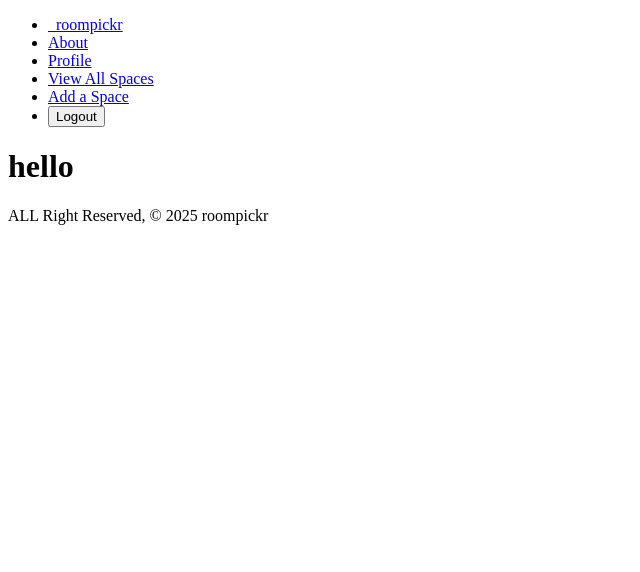
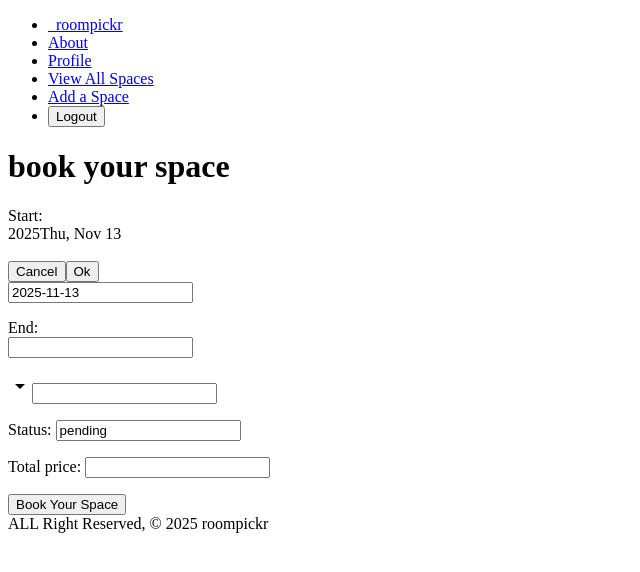
Before and after one commit to Fatema-Abdulla/RoomPickr, a Django app: page /spaces/1/booking/1/ in a window 1280 px wide. Shown: the top 572 px of the page, without its empty margins (0-640 px from the left). Run offline with Django 5.2, Linux system fonts and the light colour scheme; the visitor is signed in with stand-in values (Sample User, id 1).

Commit message:
booking calender done

```diff
--- a/roompickr/main_app/templates/base.html
+++ b/roompickr/main_app/templates/base.html
@@ -4,6 +4,7 @@
   <head>
     <meta charset="UTF-8" />
     <meta name="viewport" content="width=device-width, initial-scale=1.0" />
+    <script src="https://cdnjs.cloudflare.com/ajax/libs/materialize/1.0.0/js/materialize.min.js"></script>
     <title>Room Pickr</title>
 
   </head>
--- a/roompickr/main_app/templates/main_app/booking_form.html
+++ b/roompickr/main_app/templates/main_app/booking_form.html
@@ -2,20 +2,25 @@
 {% block content %}
 
 
-<h1>hello</h1>
+<h1>book your space</h1>
+
 <div>
-  <form action=""></form>
+   <form action="" method="post">
+    {% csrf_token %}
+    {{ form.as_p }}
+    <input type="submit" value="Book Your Space" class="btn" />
+  </form>
 </div>
 
 <script>
-  let dateEl = document.getElementById("id_date")
+  let dateEl = document.getElementById("id_start")
   M.Datepicker.init(dateEl, {
     format: "yyyy-mm-dd",
     defaultDate: new Date(),
     setDefaultDate: true,
     autoClose: true,
   })
-  let selectE1 = document.getElementById("id_meal")
+  let selectE1 = document.getElementById("id_end")
   M.FormSelect.init(selectE1)
 </script>
 {%endblock%}
--- a/roompickr/main_app/templates/spaces/detail.html
+++ b/roompickr/main_app/templates/spaces/detail.html
@@ -31,5 +31,5 @@
   {% endfor %}
   {% endif %}
 </div>
-<button><a href="{% url 'star_booking' space.id space.user_id %}">start booking</a></button>
+<button><a href="{% url 'start_booking' space.id space.user_id %}">start booking</a></button>
 {% endblock %}
--- a/roompickr/main_app/urls.py
+++ b/roompickr/main_app/urls.py
@@ -17,6 +17,6 @@
 
     path('spaces/<int:space_id>/add_feedback/<int:user_id>/', views.add_feedback, name='add_feedback'),
 
-    path('spaces/<int:space_id>/booking/<int:user_id>/', views.star_booking.as_view(), name='star_booking' )
+    path('spaces/<int:space_id>/booking/<int:user_id>/', views.start_booking.as_view(), name='start_booking' )
 
 ]
--- a/roompickr/main_app/views.py
+++ b/roompickr/main_app/views.py
@@ -139,20 +139,10 @@
 
 
 
-class star_booking(LoginRequiredMixin, CreateView):
+class start_booking(LoginRequiredMixin, CreateView):
     model = Booking
     fields = ['start', 'end', 'status', 'total_price']
 
     def form_valid(self, form):
         form.instance.user = self.request.user
         return super().form_valid(form)
-
-# @login_required
-# def star_booking(request, space_id, user_id):
-#     form = BookingForm(request.POST)
-#     if form.is_valid():
-#         new_booking = form.save(commit=False)
-#         new_booking.space_id = space_id
-#         new_booking.user_id = user_id
-#         new_booking.save()
-#     return render('booking/', space_id)
```
Also changed, not shown: roompickr/main_app/models.py (line endings or trailing spaces).
